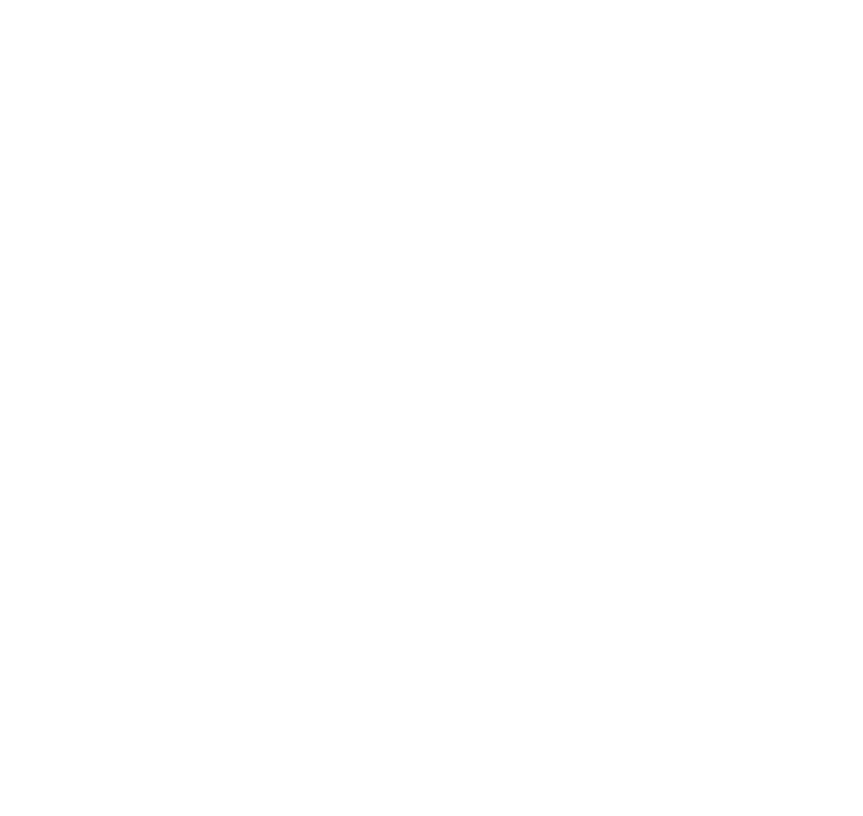
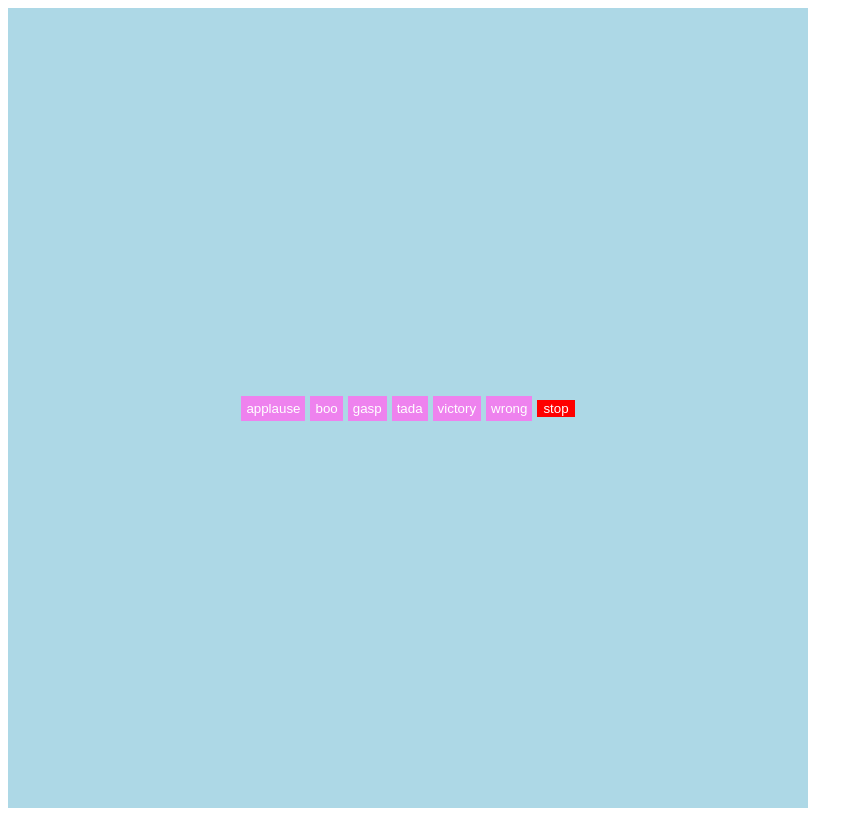
Before and after one commit to acciojob/Soundbar-ShejulShubham, a website: page main.html in a window 1280 px wide. Shown: the whole page, without its empty margins (0-863 px from the left). Drawn offline with Linux system fonts and the light colour scheme.

Commit message:
created a submission

```diff
--- a/main.html
+++ b/main.html
@@ -7,6 +7,9 @@
 </head>
 
 <body>
+	<div id="buttons">
+
+	</div>
 	<!-- the entire body must be written by student -->
     <script type="text/javascript" src="./script.js">
 </script>
--- a/script.js
+++ b/script.js
@@ -1 +1,23 @@
 //your JS code here. If required.
+const container = document.getElementById("buttons");
+const folder = "./sound";
+const sounds = ["applause", "boo", "gasp", "tada", "victory", "wrong"];
+const stop = "stop";
+const fragment = document.createDocumentFragment();
+
+sounds.forEach((sound)=>{
+	let button = document.createElement("button");
+	button.className = "btn";
+	button.src = `${folder}${sound}.mp3`;
+	button.textContent = sound;
+	fragment.appendChild(button);
+})
+
+let button = document.createElement("button");
+button.className = "stop";
+button.src = `${folder}${stop}.mp3`;
+button.textContent = stop;
+fragment.appendChild(button);
+
+
+container.appendChild(fragment);
--- a/styles.css
+++ b/styles.css
@@ -1 +1,29 @@
 /*  your css code here. If applicable */
+#buttons {
+	background: lightblue;
+	max-width: 800px;
+	width: 100%;
+	height: 100vh;
+	display: flex;
+	align-items: center;
+	justify-content: center;
+	gap: 5px;
+}
+
+.btn {
+	background-color: violet;
+	padding: 5px;
+	border: none;
+	color: white;
+	transition: all 1s ease;
+}
+
+.stop {
+	background: red;
+	border: none;
+	color: white;
+}
+
+.btn:active {
+	background: darkviolet;
+}
```
